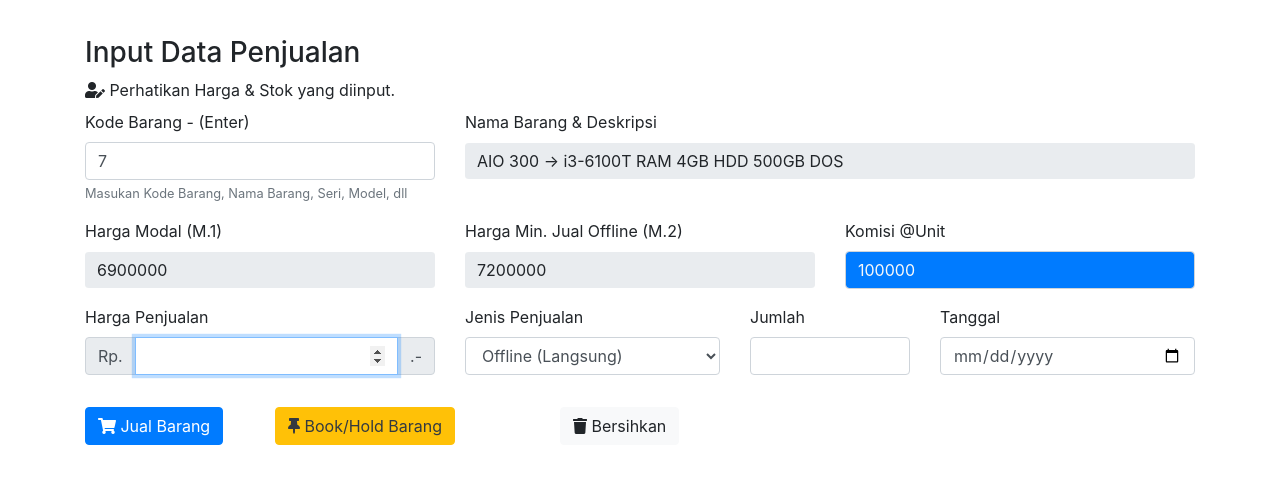
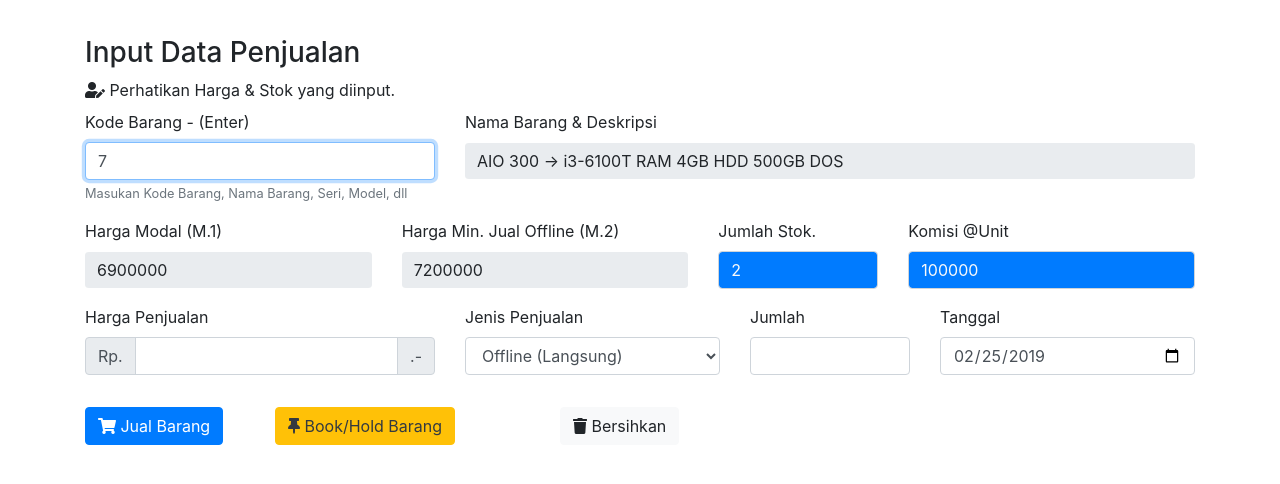
Before and after one commit to wahaboni/datapenjualan, a PHP site: page /inputpenjualan.php?kode_barang=7 in a window 1280 px wide. Shown: the part 60-544 px from the top of the page. Run offline with PHP 8.4, Linux system fonts and the light colour scheme; data comes from the database, SQL or seed files in the repository; some libraries are stand-ins or nearby versions.

Commit message:
add Penjualan

```diff
--- a/inputpenjualan.php
+++ b/inputpenjualan.php
@@ -63,9 +63,70 @@
   </div><!-- Akhir Menu bar -->
   <br><br><br><br>
   <div class="container">
-    <h3>Input Data Penjualan</h3>
+    <div class="row">
+      <div class="col-sm-7">
+        <h3>Input Data Penjualan</h3>
     <label class="fa fa-user-edit"> </label> <label> Perhatikan Harga & Stok yang diinput. </label>
-    <form class="form">
+      </div>
+      <div class="col-sm">
+
+        <div class="col">
+
+        <?php
+        if (isset($_POST['simpanpenjualan'])) {
+          $kode_barang=$_POST['kode_barang'];
+          $harga_penjualan=$_POST['harga_penjualan'];
+          $jenis_penjualan=$_POST['jenis_penjualan'];
+          $jumlah=$_POST['jumlah'];
+          $tgl_penjualan=$_POST['tgl_penjualan'];
+          $id_akun=$_POST['id_akun'];
+
+
+          include_once 'koneksi.php';
+          $query="INSERT INTO data_penjualan (kode_barang, harga_penjualan, jenis_penjualan, jumlah, tgl_penjualan, id_akun) VALUES ('$kode_barang', '$harga_penjualan', '$jenis_penjualan', '$jumlah', '$tgl_penjualan', '$id_akun')";
+          if ($conn->query($query) ==TRUE) {
+            header('location:inputpenjualan.php?info=1');
+            mysqli_close();
+          } else {
+            header('location:inputpenjualan.php?info=2');
+            mysqli_close();
+          }
+        }
+
+        if (isset($_GET['info'])) {
+          if ($_GET['info']==1) {
+            ?>
+            <div class="alert alert-success alert-dismissible fade show" role="alert">
+              <strong>Data sudah Berhasil tersimpan!</strong> Kamu bisa melihatnya di <a href="lihatpenjualan.php.php">Data Penjualan</a>
+              <button type="button" class="close" data-dismiss="alert" aria-label="Close">
+                <span aria-hidden="true">&times;</span>
+              </button>
+            </div>
+            <?php
+          } elseif ($_GET['info']==2) {
+            ?>
+            <div class="alert alert-danger alert-dismissible fade show" role="alert">
+              <strong>Gagal tersimpan! Pastikan Kode Barang sudah benar. </strong> Silahkan <a href="inputpenjualan.php.php"><button class="btn btn-outline-primary">Coba Kembali</button></a> <br>
+              <?php
+              echo "Error: " . $query . "<br>" . $conn->error;
+              ?>
+              <button type="button" class="close" data-dismiss="alert" aria-label="Close">
+                <span aria-hidden="true">&times;</span>
+              </button>
+            </div>
+            <?php
+          } else {
+
+          }
+        }
+        ?>
+
+      </div>
+
+      </div>
+    </div>
+
+    <form class="form" method="post">
       <div class="row">
         <div class="form-group col-sm-4">
           <label for="kode_barang">Kode Barang  - (Enter)</label>
@@ -79,13 +140,17 @@
       </div>
 
       <div class="row">
-        <div class="form-group col-sm-4">
+        <div class="form-group col-sm">
           <label for="harga_modal">Harga Modal (M.1)</label>
           <input type="text" class="form-control form-control-plaintext" id="harga_modal" readonly  placeholder="-">
         </div>
-        <div class="form-group col-sm-4">
+        <div class="form-group col-sm">
           <label for="harga_m2">Harga Min. Jual Offline (M.2)</label>
           <input type="text" class="form-control form-control-plaintext" id="harga_m2" readonly  placeholder="-">
+        </div>
+        <div class="form-group col-sm-2">
+          <label for="stok">Jumlah Stok.</label>
+          <input type="text" class="form-control bg-primary text-light" id="stok" readonly  placeholder="-">
         </div>
         <div class="form-group col-sm">
           <label for="komisi">Komisi @Unit</label>
@@ -95,12 +160,12 @@
 
       <div class="row">
         <div class="form-group col-sm-4">
-          <label for="harga_jual">Harga Penjualan</label>
+          <label for="harga_penjualan">Harga Penjualan</label>
           <div class="input-group mb-3">
             <div class="input-group-prepend">
               <span class="input-group-text">Rp. </span>
             </div>
-            <input id="harga_jual" type="number" class="form-control" aria-label="Harga Satuan" name="harga_jual" required="">
+            <input id="harga_penjualan" type="number" class="form-control" aria-label="Harga Satuan" name="harga_penjualan" required="">
             <div class="input-group-append">
               <span class="input-group-text">.-</span>
             </div>
@@ -109,7 +174,7 @@
 
         <div class="form-group col-sm-3">
           <label for="jenis_penjualan">Jenis Penjualan</label>
-          <select id="jenis_penjualan" class="form-control">
+          <select id="jenis_penjualan" class="form-control" name="jenis_penjualan">
             <option value="Offline">Offline (Langsung)</option>
             <option value="Online">Online (eCommerce)</option>
           </select>
@@ -117,23 +182,23 @@
 
         <div class="form-group col-sm-2">
           <label for="jumlah">Jumlah</label>
-          <input class="form-control form-control" type="number" required>
+          <input class="form-control form-control" type="number" required name="jumlah">
 
         </div>
 
         <div class="form-group col-sm">
           <label for="jumlah">Tanggal</label>
-          <input class="form-control form-control" type="date" required>
+          <input class="form-control form-control" type="date" required name="tgl_penjualan" value="<?php echo date("Y-m-d"); ?>">
 
         </div>
 
       </div>
       <!-- Session ID TOKO -->
-      <input type="hidden" name="id_toko" value="$_SESSION['id_toko']">
+      <input type="hidden" name="id_akun" value="1002">
 
       <div class="row">
         <div class="col-sm-2">
-          <button class="btn btn-primary" type="submit"><span class="fa fa-shopping-cart"></span> Jual Barang</button>
+          <button class="btn btn-primary" type="submit" name="simpanpenjualan"><span class="fa fa-shopping-cart"></span> Jual Barang</button>
         </div>
         <div class="col-sm-3">
           <button class="btn btn-warning text-dark"><span class="fa fa-thumbtack"></span> Book/Hold Barang</button>
@@ -145,9 +210,31 @@
     </form>
 
 
+  </div>   <!--  Container -->
+
+<!-- Modal Dialog -->
+
+
+<!-- Modal -->
+<div class="modal fade bg-warning" id="ModalWarning" tabindex="-1" role="dialog" aria-labelledby="exampleModalCenterTitle" aria-hidden="true">
+  <div class="modal-dialog modal-dialog-centered" role="document">
+    <div class="modal-content">
+      <div class="modal-header">
+        <h5 class="modal-title text-danger" id="exampleModalLongTitle">Peringatan !</h5>
+        <button type="button" class="close" data-dismiss="modal" aria-label="Close">
+          <span aria-hidden="true">&times;</span>
+        </button>
+      </div>
+      <div class="modal-body">
+        ...
+      </div>
+      <div class="modal-footer">
+        <button type="button" id="button" class="btn btn-danger" data-dismiss="modal">&times; Tutup</button>
+      </div>
+    </div>
   </div>
+</div>
 
-</div>
 
 <br><br><br>
 
@@ -157,6 +244,7 @@
 <script type="text/javascript" src="js/bootstrap.min.js"></script>
 
 
+<!-- // Ambil kode Barang dari URL -->
 <?php
 if (isset($_GET['kode_barang'])) {
   ?>
@@ -177,6 +265,15 @@ if (isset($_GET['kode_barang'])) {
         $('input#nama_barang').val(data.nama_barang+' -> '+data.deskripsi);
         $('input#harga_modal').val(data.harga_modal);
         $('input#harga_m2').val(data.harga_m2);
+        $('input#stok').val(data.stok);
+        if (data.stok<1) {
+          $('#ModalWarning').modal('show');
+          var modalwarn = $('#ModalWarning')
+          modalwarn.find('.modal-title').text('Stok Habis.');
+          modalwarn.find('.modal-body').html('Tidak dapat Melakukan Penjualan apabila Stok Habis.');
+
+
+        }
         $('input#komisi').val(data.komisi);
          $('input#harga_jual').focus();
 
@@ -197,6 +294,7 @@ if (isset($_GET['kode_barang'])) {
         $('input#harga_modal').val('');
         $('input#harga_m2').val('');
         $('input#komisi').val('');
+        $('input#stok').val('');
 
       $("#kode_barang").autocomplete({
         source: 'autocomplete_barang.php',
@@ -227,6 +325,7 @@ if (isset($_GET['kode_barang'])) {
                 $('input#nama_barang').val(data.nama_barang+' -> '+data.deskripsi);
                 $('input#harga_modal').val(data.harga_modal);
                 $('input#harga_m2').val(data.harga_m2);
+                $('input#stok').val(data.stok);
                 $('input#komisi').val(data.komisi);
                 $('input#harga_jual').focus();
 
@@ -260,6 +359,7 @@ if (isset($_GET['kode_barang'])) {
                 $('input#nama_barang').val(data.nama_barang+' -> '+data.deskripsi);
                 $('input#harga_modal').val(data.harga_modal);
                 $('input#harga_m2').val(data.harga_m2);
+                $('input#stok').val(data.stok);
                 $('input#komisi').val(data.komisi);
                 $('input#harga_jual').focus();
               }
--- a/lihatpenjualan.php
+++ b/lihatpenjualan.php
@@ -64,7 +64,7 @@
         <a href="lihatpenjualan.php"><button class="btn btn-info"><span class="fa fa-sync-alt"></span> Refresh Data (F5)</button></a>
       </div>
       <div class="col-3">
-        <a href="inputpenjualan.php"><button class="btn btn-primary"><span class="fa fa-plus-circle"></span> Tambah Barang Baru</button></a>
+        <a href="inputpenjualan.php"><button class="btn btn-primary"><span class="fa fa-plus-circle"></span> Tambah Penjualan Baru</button></a>
       </div>
       <div class="col-12">
         <?php
```
